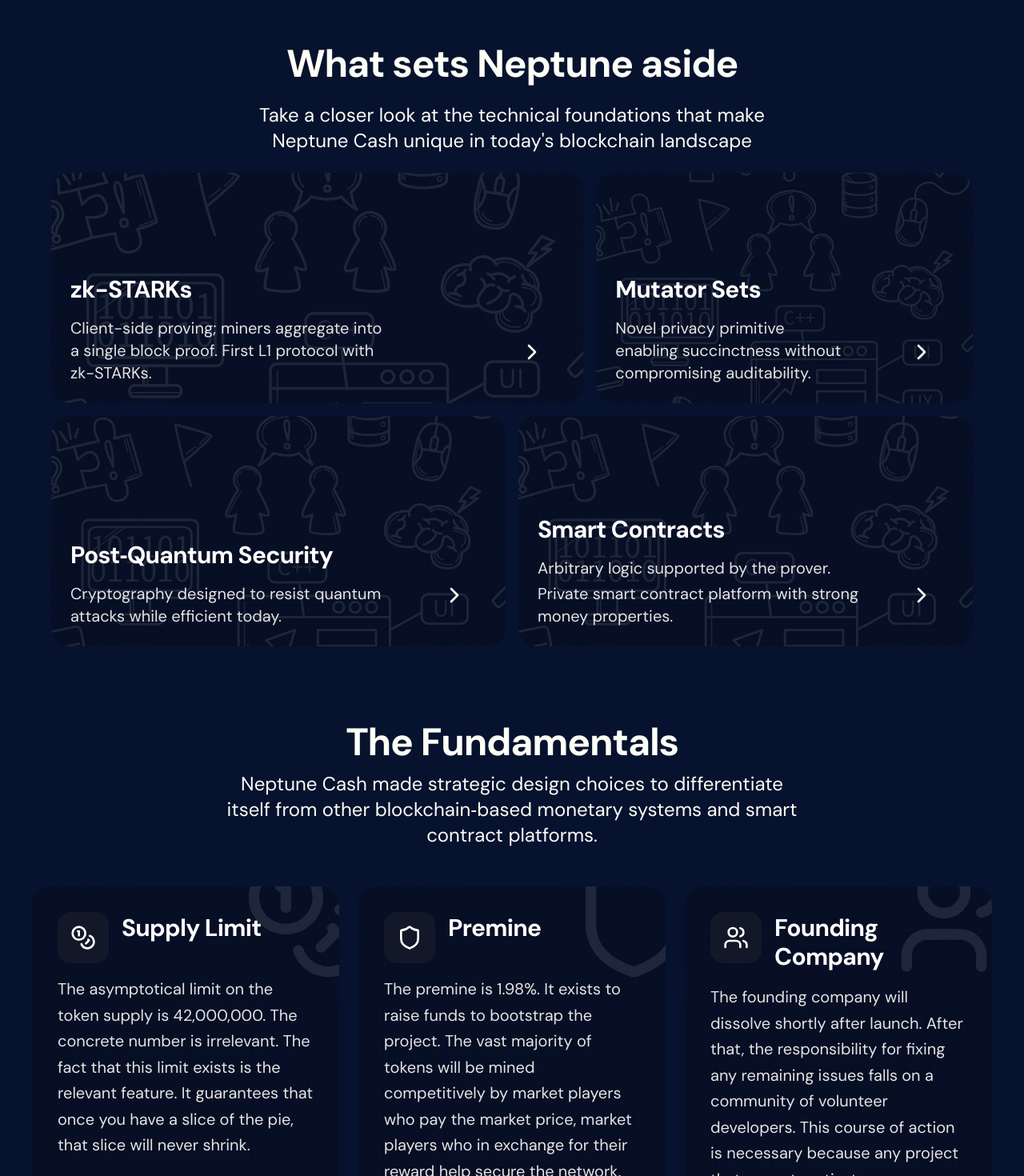
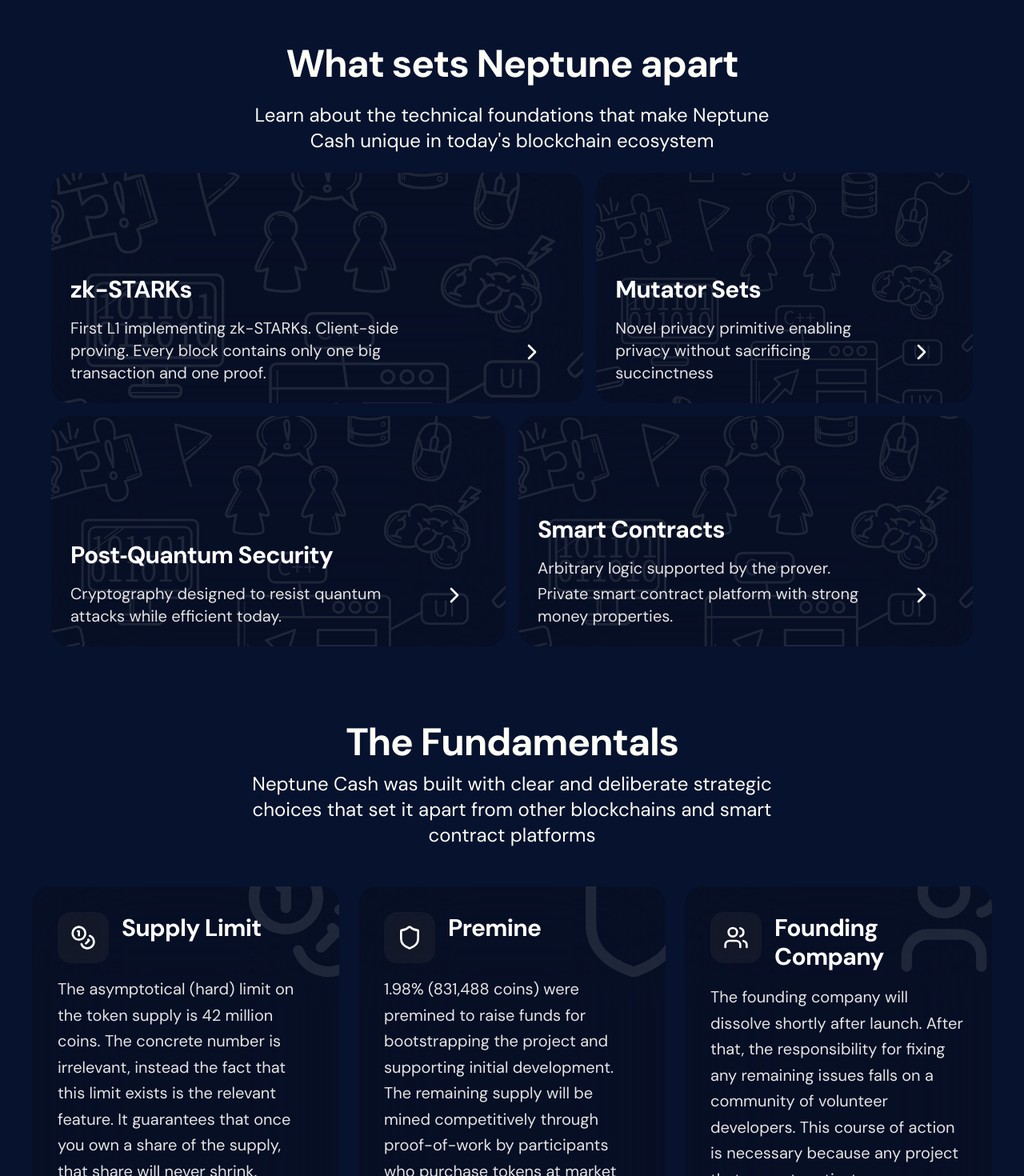
Before and after one commit to imalfect/neptune-website, a Next.js app: page / in a window 1280 px wide. Shown: the part 1380-2850 px from the top of the page at 80% size. Built offline with nearby package versions, Linux system fonts and the light colour scheme.

Commit message:
update website content

```diff
--- a/src/components/charts/PremineChart/Chart.tsx
+++ b/src/components/charts/PremineChart/Chart.tsx
@@ -2,7 +2,7 @@
 import { Cell, Legend, Pie, PieChart, ResponsiveContainer, Tooltip } from 'recharts';
 import { premineChartData } from './data';
 import { PremineChartTooltip } from './Tooltip';
-const COLORS = ['#0088FE', '#00C49F', '#FFBB28', '#FF8042'];
+const COLORS = ['#7fd8be', '#ffffff'];
 
 export default function PremineChart() {
 	return (
--- a/src/components/charts/SupplyLimitChart/Chart.tsx
+++ b/src/components/charts/SupplyLimitChart/Chart.tsx
@@ -72,9 +72,9 @@
 					iconType="circle"
 					formatter={(value) => legendLabelMap[value as keyof typeof legendLabelMap] ?? value}
 				/>
-				<Line type="monotone" dataKey="liquid" stroke="#8884d8" strokeWidth={3} dot={false} />
-				<Line type="monotone" dataKey="timelocked" stroke="#ff0000" strokeWidth={3} dot={false} />
-				<Line type="monotone" dataKey="limit" stroke="#00ff00" strokeWidth={3} dot={false} />
+				<Line type="monotone" dataKey="liquid" stroke="#3acbe8" strokeWidth={3} dot={false} />
+				<Line type="monotone" dataKey="timelocked" stroke="#88a9c3" strokeWidth={3} dot={false} />
+				<Line type="monotone" dataKey="limit" stroke="#fffde7" strokeWidth={3} dot={false} />
 			</LineChart>
 		</ResponsiveContainer>
 	);
--- a/src/sections/Contribute.tsx
+++ b/src/sections/Contribute.tsx
@@ -20,8 +20,8 @@
 							contributions are invaluable.
 						</p>
 						<p>
-							Join us on GitHub to explore open issues, propose enhancements, or contribute code. Together,
-							we can shape the future of private, scalable, and secure digital cash.
+							Join our community to connect with others, propose enhancements, or contribute code.
+							Together, we can shape the future of privacy-preserving, scalable, and secure digital cash.
 						</p>
 					</div>
 
--- a/src/sections/Features.tsx
+++ b/src/sections/Features.tsx
@@ -4,10 +4,10 @@
 export default function Features() {
 	return (
 		<section className={'flex flex-col items-center gap-6'} id="features">
-			<h1 className={'text-section-title text-center'}>What sets Neptune aside</h1>
+			<h1 className={'text-section-title text-center'}>What sets Neptune apart</h1>
 			<p className={'text-section-description max-w-2xl text-center'}>
-				Take a closer look at the technical foundations that make Neptune Cash unique in today&apos;s
-				blockchain landscape
+				Learn about the technical foundations that make Neptune Cash unique in today&apos;s blockchain
+				ecosystem
 			</p>
 			<div
 				className={
@@ -19,8 +19,8 @@
 					description={
 						<>
 							<p>
-								Client-side proving; miners aggregate into a single block proof. First L1 protocol with
-								zk-STARKs.
+								First L1 implementing zk-STARKs. Client-side proving. Every block contains only one big
+								transaction and one proof.
 							</p>
 						</>
 					}
@@ -30,9 +30,7 @@
 
 				<FeatureElement
 					title="Mutator Sets"
-					description={
-						<p>Novel privacy primitive enabling succinctness without compromising auditability.</p>
-					}
+					description={<p>Novel privacy primitive enabling privacy without sacrificing succinctness</p>}
 					imageSrc="/illustrations/quantum.svg"
 					className="lg:col-span-5"
 				/>
--- a/src/sections/Fundamentals.tsx
+++ b/src/sections/Fundamentals.tsx
@@ -4,23 +4,23 @@
 // !!! finished !!!
 export default function Fundamentals() {
 	return (
-		<section className={'flex flex-col gap-12 px-4'} id='fundamentals'>
+		<section className={'flex flex-col gap-12 px-4'} id="fundamentals">
 			<div className={'mx-auto max-w-3xl space-y-3 text-center text-pretty'}>
 				<h1 className={'text-section-title font-bold'}>The Fundamentals</h1>
 				<p className={'text-section-description'}>
-					Neptune Cash made strategic design choices to differentiate itself from other
-					blockchain&#8209;based monetary systems and smart contract platforms.
+					Neptune Cash was built with clear and deliberate strategic choices that set it apart from other
+					blockchains and smart contract platforms
 				</p>
 			</div>
 			<div className="mx-auto grid w-full max-w-7xl grid-cols-1 gap-6 md:grid-cols-2 xl:grid-cols-3">
 				<FundamentalElement
 					title="Supply Limit"
-					description="The asymptotical limit on the token supply is 42,000,000. The concrete number is irrelevant. The fact that this limit exists is the relevant feature. It guarantees that once you have a slice of the pie, that slice will never shrink."
+					description="The asymptotical (hard) limit on the token supply is 42 million coins. The concrete number is irrelevant, instead the fact that this limit exists is the relevant feature. It guarantees that once you own a share of the supply, that share will never shrink."
 					icon={<LucideCoins className="h-8 w-8 text-white" />}
 				/>
 				<FundamentalElement
 					title="Premine"
-					description="The premine is 1.98%. It exists to raise funds to bootstrap the project. The vast majority of tokens will be mined competitively by market players who pay the market price, market players who in exchange for their reward help secure the network."
+					description="1.98% (831,488 coins) were premined to raise funds for bootstrapping the project and supporting initial development. The remaining supply will be mined competitively through proof-of-work by participants who purchase tokens at market prices, earning rewards in return for securing the network."
 					icon={<LucideShield className="h-8 w-8 text-white" />}
 				/>
 				<FundamentalElement
--- a/src/sections/Hero.tsx
+++ b/src/sections/Hero.tsx
@@ -28,7 +28,7 @@
 					className={'mx-auto'}
 				/>
 				<h1 className={'text-hero-headline'}>Anonymous, succinct.</h1>
-				<p className={'text-hero-subtitle mx-auto max-w-2xl px-6 text-pretty'}>
+				<p className={'text-hero-subtitle mx-auto max-w-2xl px-6'}>
 					Meet Neptune, a Layer-1 peer-to-peer privacy-preserving cash protocol featuring scalability and
 					post-quantum security.
 				</p>
--- a/src/sections/Tokenomics.tsx
+++ b/src/sections/Tokenomics.tsx
@@ -46,7 +46,7 @@
 					/>
 					<NumberCard
 						label="Pre-mine"
-						value="831,600 NPT"
+						value="831,488 NPT"
 						onSelect={setChoice}
 						id={TokenomicsAspect.Premine}
 						selected={choice === TokenomicsAspect.Premine}
```
